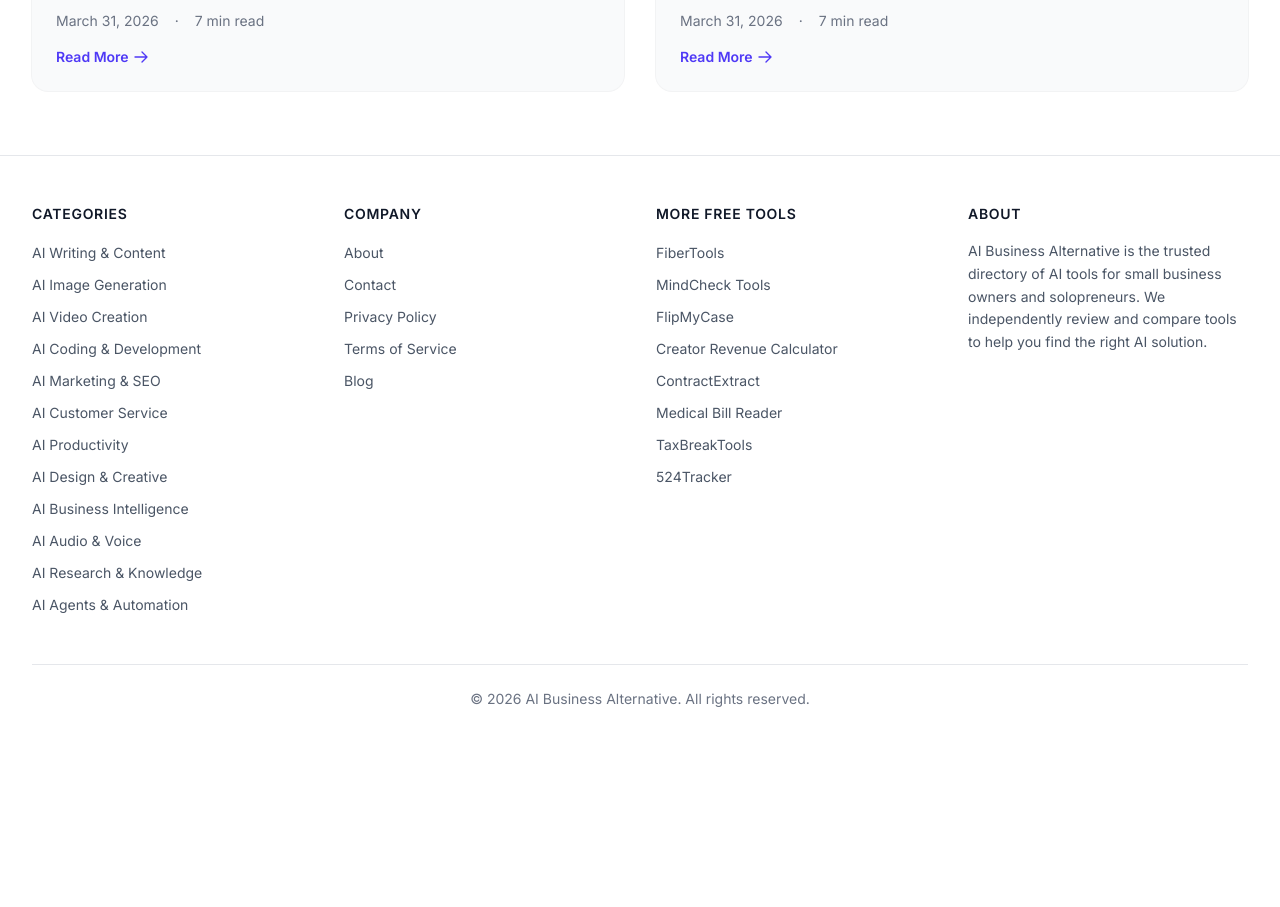
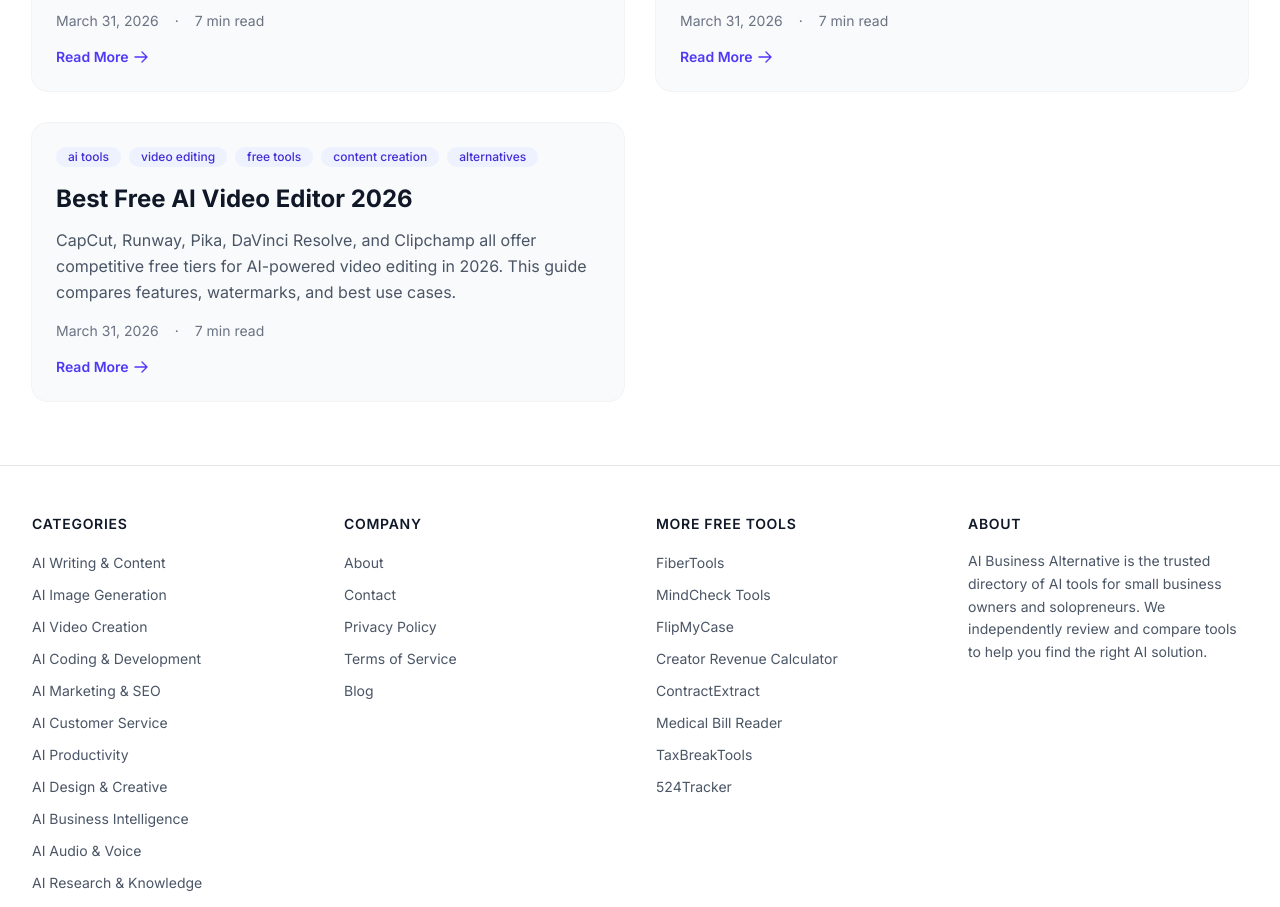
Before and after one commit to raiderj77/aibusinessalternative, a Next.js app: page /blog in a window 1280 px wide. Shown: the part 3940-4847 px from the top of the page. Before the commit the page ends 4697 px from the top, so only its background shows below. Built offline with nearby package versions, Linux system fonts and the light colour scheme.

Commit message:
feat: add ai-video-editor-free-2026 (score 79)

```diff
--- a/src/data/blog.ts
+++ b/src/data/blog.ts
@@ -1965,6 +1965,69 @@
 <h3>How do I ensure my business data is safe with AI tools?</h3>
 <p>Always review the privacy policy and data handling terms of any AI tool. Prefer tools that clearly state they do not use your business data to train their public models. Use strong, unique passwords and enable two-factor authentication. For highly sensitive data (full financial records, proprietary strategies), consider whether the task truly requires an external AI tool or can be handled internally. For further guidance, consult this external resource: <a href="https://www.score.org/resource/article/using-ai-your-small-business" rel="noopener noreferrer" target="_blank">SCORE small business AI guide</a>.</p>
 <p>For more specific tool comparisons, explore our internal guides on <a href="/blog/chatgpt-alternatives-business-2026">business AI alternatives</a> and <a href="/blog/grammarly-alternatives-free-2026">AI writing tools</a>. The most successful small businesses treat AI tools as assistants that handle repeatable tasks, freeing human judgment for decisions that matter.</p>`
+  },
+  {
+    slug: 'ai-video-editor-free-2026',
+    title: 'Best Free AI Video Editor 2026',
+    excerpt:
+      'CapCut, Runway, Pika, DaVinci Resolve, and Clipchamp all offer competitive free tiers for AI-powered video editing in 2026. This guide compares features, watermarks, and best use cases.',
+    publishedAt: '2026-03-31',
+    updatedAt: '2026-03-31',
+    readTime: '7 min read',
+    tags: ['ai-tools', 'video-editing', 'free-tools', 'content-creation', 'alternatives'],
+    content: `
+<p>The best free AI video editor in 2026 depends on your specific needs. For most users, CapCut offers the strongest balance of advanced AI features, usability, and zero cost. Its AI tools for scripting, editing, and effects are robust and integrated into a fully-featured editor. For experimental AI video generation, Runway&apos;s free tier provides valuable access.</p>
+
+<h2>What to Look for in a Free AI Video Editor</h2>
+<p>When evaluating free AI video editors, the scope and limitations of the &apos;free&apos; offer are critical. Consider the output quality: does the free version render in full HD or impose heavy compression? Check for watermarks; some tools place prominent logos on exports, while others do not. Assess the accessibility of the AI features themselves&mdash;are they locked behind a daily credit system, or are they fully available with limited output length?</p>
+<p>Practical workflow integration matters. An editor with a steep learning curve might offset the benefits of its AI tools. Look for software where AI assists in tangible editing tasks: automatically removing silences, matching background music to scene changes, generating subtitles with accurate timing, or cleaning up audio. The platform is also a factor; browser-based tools offer convenience but may lack the processing power of desktop applications for longer projects.</p>
+
+<h2>Best Free AI Video Editors in 2026</h2>
+
+<h3>CapCut (free)</h3>
+<p>CapCut has solidified its position by deeply integrating AI across its editing suite. Its free version includes AI-powered features like an auto-cut tool that follows scene changes, a script-to-video generator that creates rough cuts from text, and intelligent background removal for clips. It also offers AI color correction and style transfer filters. The lack of a watermark on exports, even in the free plan, makes it a preferred choice for creators who need professional-looking results without cost.</p>
+
+<h3>Runway (free tier)</h3>
+<p>Runway operates on a credit-based system for its generative AI models. The free tier provides a monthly allowance of credits to access tools like Gen-2 for text-to-video, inpainting for object removal, and motion tracking for visual effects. It is less a traditional timeline editor and more a suite of specialized AI research tools made accessible. It is ideal for artists and creators who want to experiment with the frontier of AI video generation and manipulation, accepting its project-based rather than full-editor approach.</p>
+
+<h3>Pika (free)</h3>
+<p>Pika focuses primarily on AI video generation and simple extension. Its free plan allows users to generate short video clips from text or image prompts, and offers basic editing features like extending a clip&apos;s duration or modifying regions with AI. Its interface is streamlined for these specific tasks. While not a replacement for a comprehensive editor, it serves as a powerful supplementary tool for creating unique AI-generated assets that can be edited elsewhere.</p>
+
+<h3>DaVinci Resolve (free + AI)</h3>
+<p>DaVinci Resolve&apos;s free desktop version is a professional-grade non-linear editor. In 2026, Blackmagic Design has integrated several AI features from its paid Studio version into the free tier, such as speech-to-text for subtitles and basic object masking. Its AI tools are built for efficiency in professional workflows&mdash;like automatic dialogue editing and facial recognition for color matching. The trade-off is its hardware demands and complexity, suited for users willing to climb a learning curve for top-tier color grading and editing.</p>
+
+<h3>Clipchamp (free)</h3>
+<p>Included with Windows and accessible online, Clipchamp offers user-friendly AI features tailored for quick social media content. Its free version includes a text-to-video assistant, automated voiceover narration, and AI-suggested templates based on your media. It applies a Clipchamp watermark to exports on the free plan. Its strength is in rapid assembly and simplicity, making it a good option for beginners or for creating simple presentations and social clips without advanced editing needs.</p>
+
+<h2>Free AI Video Tools: Feature Comparison</h2>
+<table>
+<thead>
+<tr><th>Tool</th><th>Free Tier</th><th>AI Features</th><th>Platform</th><th>Watermark</th><th>Best For</th></tr>
+</thead>
+<tbody>
+<tr><td>CapCut</td><td>Full access, no time limits</td><td>Auto-cut, script-to-video, BG removal, color correction</td><td>Web, Desktop, Mobile</td><td>No</td><td>All-around editing & social content</td></tr>
+<tr><td>Runway</td><td>Limited monthly credits</td><td>Text/Image-to-video, inpainting, motion tracking</td><td>Web</td><td>No (on generated clips)</td><td>Experimental AI generation</td></tr>
+<tr><td>Pika</td><td>Limited generations</td><td>Text/Image-to-video, video extend, modify region</td><td>Web</td><td>No</td><td>Creating AI video clips</td></tr>
+<tr><td>DaVinci Resolve</td><td>Full software, some AI limits</td><td>Speech-to-text, object tracking, facial recognition</td><td>Desktop</td><td>No</td><td>Professional editing & color</td></tr>
+<tr><td>Clipchamp</td><td>Full access with watermark</td><td>Text-to-video, AI voiceover, template suggestions</td><td>Web, Windows</td><td>Yes</td><td>Beginners & quick social videos</td></tr>
+</tbody>
+</table>
+
+<h2>How to Choose Based on Your Use Case</h2>
+<p>The right free AI video editor depends on three factors: your platform, your technical comfort level, and whether a watermark is acceptable. For short-form content creators focused on TikTok and Instagram Reels, CapCut is the clear starting point. For anyone working on narrative or cinematic video where a watermark would be unacceptable, DaVinci Resolve offers the most powerful free tier without one. For AI-specific generation from text prompts, Runway and Pika represent the leading options even on free tiers. If you are already embedded in the Microsoft ecosystem, Clipchamp is the path of least friction. Test one tool for two weeks with a real project before committing to a paid plan.</p>
+<p>Your selection should align with your primary goal. For creating consistent social media content like YouTube Shorts or TikTok videos, <a href="https://www.capcut.com" rel="noopener noreferrer" target="_blank">CapCut</a>&apos;s all-in-one environment and lack of watermark is a decisive advantage. If your work involves presentations or quick internal communications, the AI-assisted speed of Clipchamp or similar <a href="/blog/canva-alternatives-free-2026">free design tools</a> might be sufficient.</p>
+<p>For projects demanding high production value&mdash;like short films, documentaries, or professional client work&mdash;investing time to learn DaVinci Resolve&apos;s free version is worthwhile. Its color grading and audio post-production tools are industry standard. If your core need is generating unique visual concepts, assets, or art pieces, dedicate your free Runway or Pika credits to that, then edit the results in a separate, simpler editor. Consider combining tools; use AI for initial generation or specific tasks, and a separate editor for assembly.</p>
+
+<h2>Frequently Asked Questions</h2>
+
+<h3>Are these free AI video editors truly free for commercial use?</h3>
+<p>Most listed editors allow commercial use of projects created on their free plans, but you must review their specific terms. The primary restrictions usually involve output quality, watermarking, or access to premium assets. For example, CapCut&apos;s free templates and effects are generally cleared for commercial use, while Clipchamp&apos;s free exports carry its watermark, which may not be suitable for commercial distribution.</p>
+
+<h3>What is the main limitation of free AI video editing tools?</h3>
+<p>The most common limitations are output restrictions and processing caps. Free tiers often limit export resolution to 1080p, apply watermarks, or impose a maximum project length or file size. AI features may be governed by a credit system, limiting the number of generations or processes per day. Advanced AI features, like higher-resolution generation or faster rendering, are typically reserved for paid plans.</p>
+
+<h3>Can I use multiple free AI editors for one project?</h3>
+<p>Yes, this is a practical strategy to bypass individual tool limitations. A common workflow is to generate initial video clips or effects using Runway or Pika&apos;s free credits, then import those assets into CapCut or DaVinci Resolve for full editing, color correction, and audio work. Similarly, you might use an <a href="/blog/ai-presentation-maker-free-2026">free AI presentation tools</a> for a specific segment before integrating it into a larger video project.</p>`
   }
 ];
 
```
